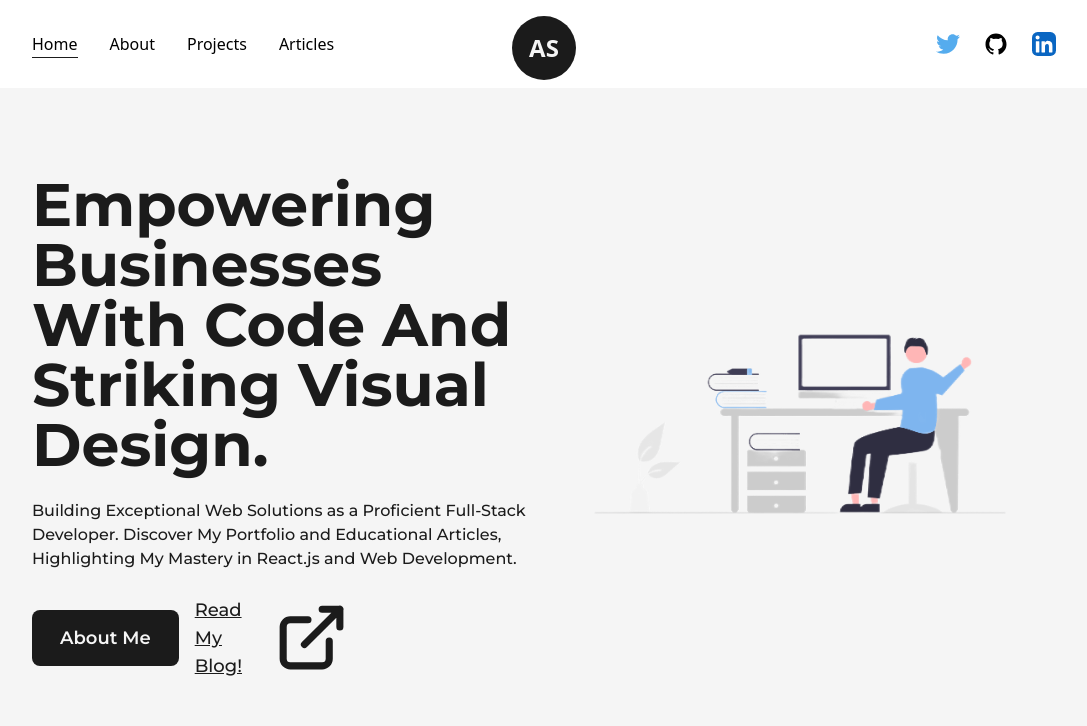
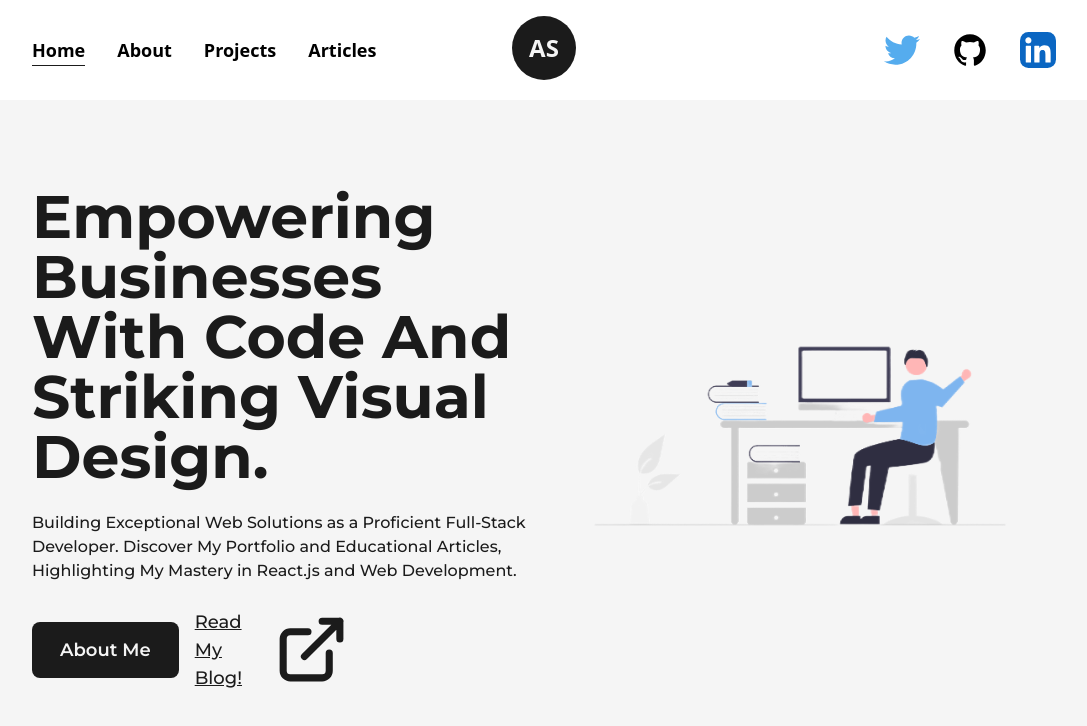
Before and after one commit to dotarjun/Portfolio, a Next.js app: page / in a window 1280 px wide. Shown: the top 726 px of the page, without its empty margins (96-1183 px from the left). Built offline with nearby package versions, Linux system fonts and the light colour scheme.

Commit message:
🎨 style(NavBar.js): adjust size and position of social media icons in NavBar

```diff
--- a/src/components/NavBar.js
+++ b/src/components/NavBar.js
@@ -26,7 +26,7 @@ const CustomLink = ({ href, title, className = "" }) => {
 
 const NavBar = () => {
   return (
-    <header className="w-full px-32 py-8 font-medium flex items-center justify-between">
+    <header className="w-full px-32 py-8 font-semibold text-lg flex items-center justify-between">
       <nav className="flex gap-x-8">
         <CustomLink title="Home" href="/" />
         <CustomLink title="About" href="/about" />
@@ -38,8 +38,8 @@ const NavBar = () => {
         <motion.a
           href=" https://twitter.com/dotarjun"
           target={"_blank"}
-          className="w-6 mx-3"
-          whileHover={{ y: -2 }}
+          className=" w-9 mx-4"
+          whileHover={{ y: -4 }}
           whileTap={{ scale: 0.9 }}
         >
           <TwitterIcon />
@@ -47,8 +47,8 @@ const NavBar = () => {
         <motion.a
           href="https://github.com/dotarjun"
           target={"_blank"}
-          className="w-6 mx-3"
-          whileHover={{ y: -2 }}
+          className=" w-9 mx-4"
+          whileHover={{ y: -4 }}
           whileTap={{ scale: 0.9 }}
         >
           <GithubIcon />
@@ -56,9 +56,9 @@ const NavBar = () => {
         <motion.a
           href="https://www.linkedin.com/in/arjun-singh-a1a706189/"
           target={"_blank"}
-          className="w-6 ml-3"
-          whileHover={{ y: -2 }}
-          whileTap={{ scale: 0.9 }}
+          className=" w-9 ml-4"
+          whileHover={{ y: -4 }}
+          whileTap={{ scale: 0.8 }}
         >
           <LinkedInIcon />
         </motion.a>
```
